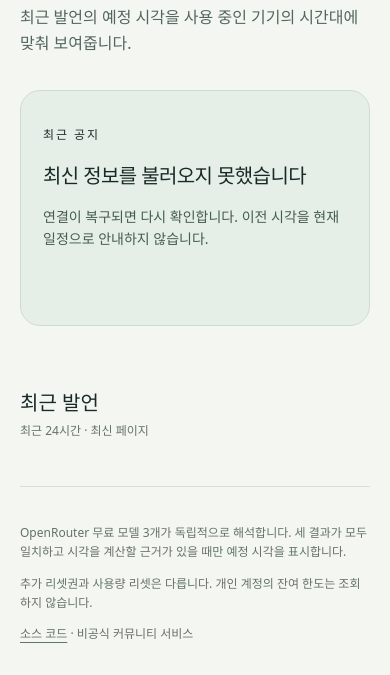
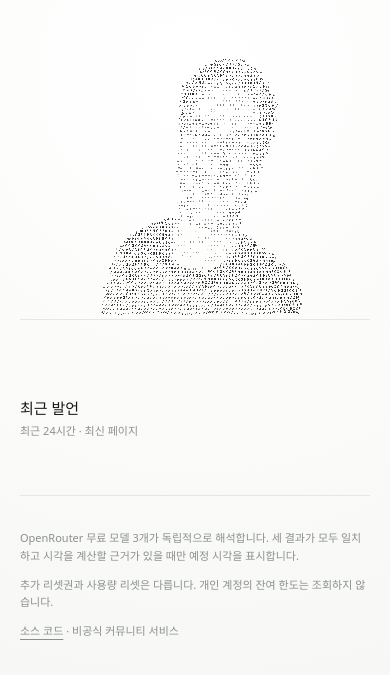
Before and after one commit to kuil09/tibo-timer, a website with bundled scripts: page public/index.html in a window 390 px wide. Shown: the part 235-910 px from the top of the page. Built offline with nearby package versions, Linux system fonts and the light colour scheme; files whose address does not match are found by name.

Commit message:
Add animated WebGL ASCII portrait of Tibo (#9)
Implements #8 with a precomputed ASCII portrait, raw WebGL glyph rendering, subtle motion, reduced-motion support, fallback rendering, responsive styling, and Pages asset verification.

```diff
--- a/package.json
+++ b/package.json
@@ -5,7 +5,7 @@
   "type": "module",
   "engines": { "node": ">=22" },
   "scripts": {
-    "check": "node --check src/sync.mjs && node --check src/openrouter.mjs && node --check src/domain.mjs && node --check src/time.mjs && node --check src/build.mjs && node --check src/verify.mjs && node --check public/app.mjs && node --check public/view.mjs",
+    "check": "node --check src/sync.mjs && node --check src/openrouter.mjs && node --check src/domain.mjs && node --check src/time.mjs && node --check src/build.mjs && node --check src/verify.mjs && node --check public/app.mjs && node --check public/view.mjs && node --check public/tibo-ascii.mjs && node --check public/tibo-ascii-data.mjs",
     "test": "node --test tests/*.test.mjs",
     "sync": "node src/sync.mjs",
     "build": "node src/build.mjs"
--- a/public/app.mjs
+++ b/public/app.mjs
@@ -1,3 +1,4 @@
+import { initAsciiPortrait } from './tibo-ascii.mjs';
 import { localTime, headline, countdown } from './view.mjs';
 const $ = id => document.getElementById(id);
 const zone = Intl.DateTimeFormat().resolvedOptions().timeZone || 'UTC';
@@ -64,4 +65,5 @@ async function refresh() {
     $('hero-note').textContent = '연결이 복구되면 다시 확인합니다. 이전 시각을 현재 일정으로 안내하지 않습니다.';
   }
 }
+initAsciiPortrait($('tibo-ascii-canvas'), $('tibo-ascii-fallback'));
 refresh(); setInterval(refresh, 60000);
--- a/public/index.html
+++ b/public/index.html
@@ -11,19 +11,55 @@
 </head>
 <body>
   <main>
-    <header><a class="brand" href="./">TIBO TIMER</a><a href="https://x.com/thsottiaux" rel="noopener noreferrer" target="_blank">Tibo 원문 ↗</a></header>
-    <section class="intro"><p class="eyebrow">CODEX RESET NOTICE</p><h1>다음 리셋,<br>내 시간으로.</h1><p>최근 발언의 예정 시각을 사용 중인 기기의 시간대에 맞춰 보여줍니다.</p></section>
+    <header>
+      <a class="brand" href="./">TIBO</a>
+      <nav aria-label="외부 링크">
+        <a href="https://x.com/thsottiaux" rel="noopener noreferrer" target="_blank">원문 ↗</a>
+        <span aria-hidden="true"></span>
+        <a href="https://github.com/kuil09/tibo-timer" rel="noopener noreferrer" target="_blank">GitHub ↗</a>
+      </nav>
+    </header>
+
     <section class="hero" aria-labelledby="hero-title">
-      <p class="eyebrow" id="hero-label">최근 공지</p>
-      <h2 id="hero-title">공지 불러오는 중</h2>
+      <p class="eyebrow" id="hero-label">NEXT RESET</p>
+      <h1 id="hero-title">공지 불러오는 중</h1>
       <p class="time" id="reset-time"></p>
       <p id="countdown" class="countdown"></p>
-      <p id="hero-note">예정 시각은 실제 계정의 리셋을 보장하지 않습니다.</p>
+      <p id="hero-note" class="hero-note">예정 시각은 실제 계정의 리셋을 보장하지 않습니다.</p>
       <a id="hero-source" hidden target="_blank" rel="noopener noreferrer">근거 발언 보기 ↗</a>
     </section>
-    <section class="status" aria-label="서비스 상태"><p id="timezone"></p><p id="freshness"></p><p id="analysis"></p></section>
-    <section class="posts" aria-labelledby="posts-title"><div class="section-heading"><h2 id="posts-title">최근 발언</h2><span>최근 24시간 · 최신 페이지</span></div><div id="posts"></div></section>
-    <footer><p>OpenRouter 무료 모델 3개가 독립적으로 해석합니다. 세 결과가 모두 일치하고 시각을 계산할 근거가 있을 때만 예정 시각을 표시합니다.</p><p>추가 리셋권과 사용량 리셋은 다릅니다. 개인 계정의 잔여 한도는 조회하지 않습니다.</p><a href="https://github.com/kuil09/tibo-timer">소스 코드</a><span> · 비공식 커뮤니티 서비스</span></footer>
+
+    <section class="portrait" aria-hidden="true">
+      <div class="portrait-stage">
+        <canvas id="tibo-ascii-canvas"></canvas>
+        <pre id="tibo-ascii-fallback" hidden></pre>
+        <div class="portrait-meta">
+          <span class="portrait-dot"></span>
+          <span>LIVE ASCII PROFILE</span>
+          <small>WebGL · Tibo</small>
+        </div>
+      </div>
+    </section>
+
+    <section class="status" aria-label="서비스 상태">
+      <p id="timezone"></p>
+      <p id="freshness"></p>
+      <p id="analysis"></p>
+    </section>
+
+    <section class="posts" aria-labelledby="posts-title">
+      <div class="section-heading">
+        <h2 id="posts-title">최근 발언</h2>
+        <span>최근 24시간 · 최신 페이지</span>
+      </div>
+      <div id="posts"></div>
+    </section>
+
+    <footer>
+      <p>OpenRouter 무료 모델 3개가 독립적으로 해석합니다. 세 결과가 모두 일치하고 시각을 계산할 근거가 있을 때만 예정 시각을 표시합니다.</p>
+      <p>추가 리셋권과 사용량 리셋은 다릅니다. 개인 계정의 잔여 한도는 조회하지 않습니다.</p>
+      <a href="https://github.com/kuil09/tibo-timer">소스 코드</a><span> · 비공식 커뮤니티 서비스</span>
+    </footer>
   </main>
 </body>
 </html>
--- /dev/null
+++ b/public/tibo-ascii-data.mjs
@@ -0,0 +1,89 @@
+export const PORTRAIT_WIDTH = 84;
+export const PORTRAIT_HEIGHT = 84;
+export const GLYPHS = ' .:-=+*#%@';
+export const PORTRAIT_ROWS = Object.freeze([
+  "",
+  "",
+  "",
+  "",
+  "",
+  "",
+  "",
+  "",
+  "",
+  "",
+  "",
+  "",
+  "",
+  "",
+  "",
+  "                                               *#%%%%%%%%#*",
+  "                                             #%%@@@%%%%%@%%%*",
+  "                                           #%%@@%%%%@@@@@%%%@%#",
+  "                                           #%@@@@@@@@@%@%@@@@%#+",
+  "                                         #%%@@@@@@@@%%%%%%@@@%%*",
+  "                                        +#%@@@@%%%%%%%@%%%%@@@@@#",
+  "                                       #%@%@@%#***#*##%%%%@@@@@@%*",
+  "                                      #@@%%%#*+===++=+*##%%%%@%%@%*",
+  "                                      %@@%%#*+=------==+**#%%%%%%@#",
+  "                                     *@@@@%*+=-::::-----=++*#%%%%@@#",
+  "                                     #@@%%*==-::::::::---==+*#%%@@@%%",
+  "                                     %@%%#=--::::::::::::-==+#%%@@@@*",
+  "                                     %@%%*-:::::::::::::::--=*#%@@@@%",
+  "                                     %%%%+-::::::::::::::----+*#%%%@%",
+  "                                     @%%#=-::.....::::-------=*#%%%@%",
+  "                                     %%%+=:::......:::------==*#%@@@%",
+  "                                    +%%#++##***=:....::----===+#@@@@#",
+  "                                    +%%+*#*+*%%#+:....:::---==*#@@@%",
+  "                                    +%%=+---:-+**=:..:-:::---+*%@@@%",
+  "                                    -#*==++++++===:::-*#%*+=-+#%@@@%",
+  "                                    -#+==*#%%%*+=-::==*%%%%%#+#%@@@#",
+  "                                    :+==----+**+==-=++**+==#%##%@@%",
+  "                                    :==----:--=====+******+=*%#%@@%",
+  "                                    :=--::::::-===+*#++*%%%*+%#%@@#",
+  "                                    -=-:::::::--==+*#+--=*#%+##@@%",
+  "                                   -==-:..::::-===+#*+=---=++#*%%#",
+  "                                   :==-:...::-=+==+##+-:::--=*#%#",
+  "                                   :==-:..-=-===::=##+-:::-=+*#%*",
+  "                                   :-=-::=+--==-..=##+:..::=+##*",
+  "                                    ==-:++===+*+--+***-...:-*##+",
+  "                                    ==--+=+++++++*%%#+=:..:=*#*",
+  "                                    ==--=+*+===+=*###+=-..:=*#*",
+  "                                    ===-=-#*+=-==+****+=::-+##*",
+  "                                    ===---=+.:=-==++**+=::-+##=",
+  "                                     +=--:-**-.:-=+#%#=-::=*%*=",
+  "                                     +===::=*+--:-=*#=-:.-+##=+",
+  "                                     +===::--===+*#*=-:.:++#",
+  "                                    -+++=-::----=++=---:=+##",
+  "                                    -+*++-:::--====----=+*%",
+  "                                    -=**+--::::------==+*%#",
+  "                                    --+*+=--:.:::---=+**%%",
+  "                                    --=**=--:..:-===+##%%",
+  "                                    =:-=**=:::::-==+#%%%%",
+  "                                #%@%=:--=+*--:::-=+%%%%%#",
+  "                           #%@@@@@%+-::::-=++===+*#%#####",
+  "                        *%@@@@@@@@#--:::..:-=+***#****+*#",
+  "                      #%@@@@@@@@@@*-:.::.....:-==+++==+*#",
+  "                    +%@@@@@@@@@@@@+-:.::..  .::------=+*#@%",
+  "                   #%@@@@@@@@@@@@@+-:.::.....::..:::--=+#@@@%",
+  "                  #%@@@@@@@@@@@@@@+-:..::::::::....::-=*%@@@@#",
+  "                 *%@@@@@@@@@@@@@@@+-....::::.......::-=#@@@@@@#",
+  "                +%@@@%@@@@@@@@@@@@+-...............::-*%@@@@@@@%%",
+  "                %@@@%%@@@@%@@@@@@@+:..........  ...:-+%@@@@@@@@@@@%#",
+  "               *%%@@%@@@%%%@%@@@@@*:....... .......:+%@@@@@@@@@@@@@@%",
+  "               %%%%%@%@@@@%%@%%@@@%+. .... .......:*%@@@@@@@@@@@@@@@%",
+  "              +%%%%@%@@@@@@%%%%%@@@%+:      ....:=%%@@@@@@@@@@@@@@@@%%%*",
+  "              #%%%@@@@@@@%%%%%%%%@@%%%#=-::.::-+%%@@@@@@@@@@@@@@@@@@@@@@#",
+  "              %%%%%@@@@@%%%%%%%%%%@@@@@@%%%%%%@@@@@@@@@@@@@@@@@@@@@@@@@@@",
+  "             *%%%%@%@@@%%%%%%%%%%%%%@@@@@@@@@@%@%@@@@@@@@@@@@@@@@@@@@@@@@%",
+  "             %%%%%%@@@@%%%%%%%%%%%%%%%%%%%%%%@@@@@@@@@@@@@@@@@@@@@@@@@@@@@%",
+  "             %%%%%%%@@%%%%%%@%%%%%%%%%%%%%%%@@@@@@@@@@@@@%%@@@%@%%%@@@@@@@@%",
+  "            +%%%%%%%%@%@%%@@%%%%%%%%%%%%%%%%@@@%@%%%%%@@%%@@@%%@%%@@@@@@@@@@@",
+  "            %%%%%%%%%@@%@@@%%%%%%%%%%%%%@%@%%%%%%%%%%%%%%%@@@%%@%%%@@@@@@@@@@",
+  "            %%%%%%%@@@@%@@%%%%%%%%%%%%%%%%%%%%%%%%%%%%%%%%@@%%%@%%%@@@@@@@@@@",
+  "            %%%%%%@@%%%%%%%%%%%%%%%%%%%%%%%%%%%%%%%%%%%%%%@@%@%@%@%@@%@@@@@@@",
+  "            %%%%%%%%%%%%%%%%%%%%%%%%%%%%%%%%%%%%%%%%%%%%%%@%%%%%%%@%%%@@@@@@@",
+  "           =%%%%%%%%%%%%%%%%%%%%%%%%%%%%%%%%%%%%%%%%%%%%%%%%%%%%%%@%%%@@@@@@@",
+  "           *%%%%%%%%%%%%%%%%%%%%%%%%%%%%%%%%%%%%%%%%%%%%%%%%%%%%%%%%%%@@@@@@@",
+  "           %%%%%%%%%%%%%%%%%%%%%%%%%%%%%%%%%%%%%%%%%%%%%%%%%%%%%%%%%%%@@@@@@@"
+]);
--- /dev/null
+++ b/public/tibo-ascii.mjs
@@ -0,0 +1,298 @@
+import { GLYPHS, PORTRAIT_HEIGHT, PORTRAIT_ROWS, PORTRAIT_WIDTH } from './tibo-ascii-data.mjs';
+
+const vertexSource = `
+attribute vec2 a_position;
+attribute float a_glyph;
+attribute float a_seed;
+attribute float a_edge;
+uniform float u_time;
+uniform vec2 u_pointer;
+uniform float u_point_size;
+uniform float u_motion;
+varying float v_glyph;
+varying float v_alpha;
+
+void main() {
+  float t = u_time * 0.001;
+  float breath = sin(t * 0.42 + a_seed * 6.2831853);
+  float drift = sin(t * 0.31 + a_seed * 19.0);
+  vec2 position = a_position;
+  position += u_pointer * vec2(0.016, -0.012) * (0.35 + a_seed * 0.65) * u_motion;
+  position.x += drift * (0.0025 + a_edge * 0.0060) * u_motion;
+  position.y += breath * (0.0018 + a_edge * 0.0045) * u_motion;
+  gl_Position = vec4(position, 0.0, 1.0);
+  gl_PointSize = u_point_size * (1.0 + breath * 0.035 * u_motion);
+  v_glyph = a_glyph;
+  v_alpha = 0.42 + min(a_glyph / 9.0, 1.0) * 0.48;
+}
+`;
+
+const fragmentSource = `
+precision mediump float;
+uniform sampler2D u_atlas;
+varying float v_glyph;
+varying float v_alpha;
+
+void main() {
+  float glyph = floor(v_glyph + 0.5);
+  vec2 uv = vec2((glyph + gl_PointCoord.x) / 10.0, 1.0 - gl_PointCoord.y);
+  float alpha = texture2D(u_atlas, uv).a;
+  if (alpha < 0.08) discard;
+  gl_FragColor = vec4(0.055, 0.06, 0.06, alpha * v_alpha);
+}
+`;
+
+function compile(gl, type, source) {
+  const shader = gl.createShader(type);
+  gl.shaderSource(shader, source);
+  gl.compileShader(shader);
+  if (!gl.getShaderParameter(shader, gl.COMPILE_STATUS)) {
+    const message = gl.getShaderInfoLog(shader) || 'shader_compile_failed';
+    gl.deleteShader(shader);
+    throw new Error(message);
+  }
+  return shader;
+}
+
+function createProgram(gl) {
+  const program = gl.createProgram();
+  gl.attachShader(program, compile(gl, gl.VERTEX_SHADER, vertexSource));
+  gl.attachShader(program, compile(gl, gl.FRAGMENT_SHADER, fragmentSource));
+  gl.linkProgram(program);
+  if (!gl.getProgramParameter(program, gl.LINK_STATUS)) {
+    const message = gl.getProgramInfoLog(program) || 'program_link_failed';
+    gl.deleteProgram(program);
+    throw new Error(message);
+  }
+  return program;
+}
+
+function createAtlas(gl) {
+  const cell = 64;
+  const atlas = document.createElement('canvas');
+  atlas.width = cell * GLYPHS.length;
+  atlas.height = cell;
+  const context = atlas.getContext('2d', { alpha: true });
+  if (!context) throw new Error('glyph_atlas_unavailable');
+  context.clearRect(0, 0, atlas.width, atlas.height);
+  context.fillStyle = '#fff';
+  context.font = '600 46px ui-monospace, SFMono-Regular, Menlo, Monaco, Consolas, "Liberation Mono", monospace';
+  context.textAlign = 'center';
+  context.textBaseline = 'middle';
+  for (let index = 0; index < GLYPHS.length; index += 1) {
+    context.fillText(GLYPHS[index], index * cell + cell / 2, cell / 2 + 2);
+  }
+
+  const texture = gl.createTexture();
+  gl.bindTexture(gl.TEXTURE_2D, texture);
+  gl.pixelStorei(gl.UNPACK_PREMULTIPLY_ALPHA_WEBGL, false);
+  gl.texParameteri(gl.TEXTURE_2D, gl.TEXTURE_MIN_FILTER, gl.LINEAR);
+  gl.texParameteri(gl.TEXTURE_2D, gl.TEXTURE_MAG_FILTER, gl.LINEAR);
+  gl.texParameteri(gl.TEXTURE_2D, gl.TEXTURE_WRAP_S, gl.CLAMP_TO_EDGE);
+  gl.texParameteri(gl.TEXTURE_2D, gl.TEXTURE_WRAP_T, gl.CLAMP_TO_EDGE);
+  gl.texImage2D(gl.TEXTURE_2D, 0, gl.RGBA, gl.RGBA, gl.UNSIGNED_BYTE, atlas);
+  return texture;
+}
+
+function pointData() {
+  const points = [];
+  const present = (row, column) => {
+    const line = PORTRAIT_ROWS[row] || '';
+    return column >= 0 && column < line.length && GLYPHS.indexOf(line[column]) > 0;
+  };
+
+  for (let row = 0; row < PORTRAIT_HEIGHT; row += 1) {
+    const line = PORTRAIT_ROWS[row] || '';
+    for (let column = 0; column < PORTRAIT_WIDTH; column += 1) {
+      const glyph = GLYPHS.indexOf(line[column] || ' ');
+      if (glyph <= 0) continue;
+      const x = ((column / (PORTRAIT_WIDTH - 1)) * 2 - 1) * 0.72;
+      const y = (1 - (row / (PORTRAIT_HEIGHT - 1)) * 2) * 0.96;
+      const seed = ((row * 91 + column * 47) % 997) / 997;
+      const neighbors = [
+        present(row - 1, column),
+        present(row + 1, column),
+        present(row, column - 1),
+        present(row, column + 1)
+      ];
+      const edge = neighbors.every(Boolean) ? 0 : 1;
+      points.push(x, y, glyph, seed, edge);
+    }
+  }
+  return new Float32Array(points);
+}
+
+function fallbackText() {
+  return PORTRAIT_ROWS.map(row => row.padEnd(PORTRAIT_WIDTH, ' ')).join('\n');
+}
+
+function showFallback(canvas, fallback) {
+  canvas.hidden = true;
+  fallback.hidden = false;
+  fallback.textContent = fallbackText();
+}
+
+export function initAsciiPortrait(canvas, fallback) {
+  if (!canvas || !fallback) return () => {};
+  const reducedMotion = window.matchMedia('(prefers-reduced-motion: reduce)');
+  let gl;
+  try {
+    gl = canvas.getContext('webgl', {
+      alpha: true,
+      antialias: false,
+      depth: false,
+      stencil: false,
+      preserveDrawingBuffer: false,
+      powerPreference: 'low-power'
+    });
+  } catch {
+    gl = null;
+  }
+  if (!gl) {
+    showFallback(canvas, fallback);
+    return () => {};
+  }
+
+  let program;
+  try {
+    program = createProgram(gl);
+  } catch {
+    showFallback(canvas, fallback);
+    return () => {};
+  }
+
+  const data = pointData();
+  const stride = 5 * Float32Array.BYTES_PER_ELEMENT;
+  const buffer = gl.createBuffer();
+  gl.bindBuffer(gl.ARRAY_BUFFER, buffer);
+  gl.bufferData(gl.ARRAY_BUFFER, data, gl.STATIC_DRAW);
+  gl.useProgram(program);
+
+  const attributes = [
+    ['a_position', 2, 0],
+    ['a_glyph', 1, 2 * Float32Array.BYTES_PER_ELEMENT],
+    ['a_seed', 1, 3 * Float32Array.BYTES_PER_ELEMENT],
+    ['a_edge', 1, 4 * Float32Array.BYTES_PER_ELEMENT]
+  ];
+  for (const [name, size, offset] of attributes) {
+    const location = gl.getAttribLocation(program, name);
+    gl.enableVertexAttribArray(location);
+    gl.vertexAttribPointer(location, size, gl.FLOAT, false, stride, offset);
+  }
+
+  let atlas;
+  try {
+    atlas = createAtlas(gl);
+  } catch {
+    showFallback(canvas, fallback);
+    return () => {};
+  }
+  const timeLocation = gl.getUniformLocation(program, 'u_time');
+  const pointerLocation = gl.getUniformLocation(program, 'u_pointer');
+  const pointSizeLocation = gl.getUniformLocation(program, 'u_point_size');
+  const motionLocation = gl.getUniformLocation(program, 'u_motion');
+  gl.uniform1i(gl.getUniformLocation(program, 'u_atlas'), 0);
+  gl.activeTexture(gl.TEXTURE0);
+  gl.bindTexture(gl.TEXTURE_2D, atlas);
+
+  let frame = 0;
+  let visible = !document.hidden;
+  let pointerX = 0;
+  let pointerY = 0;
+  let targetX = 0;
+  let targetY = 0;
+
+  function resize() {
+    const rect = canvas.getBoundingClientRect();
+    const ratio = Math.min(window.devicePixelRatio || 1, 2);
+    const width = Math.max(1, Math.round(rect.width * ratio));
+    const height = Math.max(1, Math.round(rect.height * ratio));
+    if (canvas.width !== width || canvas.height !== height) {
+      canvas.width = width;
+      canvas.height = height;
+      gl.viewport(0, 0, width, height);
+    }
+    const pointSize = Math.max(2, Math.min(width * 0.72 / PORTRAIT_WIDTH, height * 0.96 / PORTRAIT_HEIGHT) * 1.42);
+    gl.uniform1f(pointSizeLocation, pointSize);
+  }
+
+  function draw(now = 0) {
+    frame = 0;
+    resize();
+    const motion = reducedMotion.matches ? 0 : 1;
+    pointerX += (targetX - pointerX) * 0.06;
+    pointerY += (targetY - pointerY) * 0.06;
+    gl.clearColor(0, 0, 0, 0);
+    gl.clear(gl.COLOR_BUFFER_BIT);
+    gl.uniform1f(timeLocation, now);
+    gl.uniform2f(pointerLocation, pointerX, pointerY);
+    gl.uniform1f(motionLocation, motion);
+    gl.drawArrays(gl.POINTS, 0, data.length / 5);
+    if (visible && !reducedMotion.matches) frame = requestAnimationFrame(draw);
+  }
+
+  function start() {
+    if (!visible || reducedMotion.matches || frame) return;
+    frame = requestAnimationFrame(draw);
+  }
+
+  function stop() {
+    if (!frame) return;
+    cancelAnimationFrame(frame);
+    frame = 0;
+  }
+
+  function onPointer(event) {
+    if (reducedMotion.matches) return;
+    const rect = canvas.getBoundingClientRect();
+    targetX = ((event.clientX - rect.left) / Math.max(rect.width, 1) - 0.5) * 2;
+    targetY = ((event.clientY - rect.top) / Math.max(rect.height, 1) - 0.5) * 2;
+  }
+
+  function resetPointer() {
+    targetX = 0;
+    targetY = 0;
+  }
+
+  function onVisibility() {
+    visible = !document.hidden;
+    if (visible) {
+      draw(performance.now());
+      start();
+    } else {
+      stop();
+    }
+  }
+
+  function onMotionChange() {
+    stop();
+    draw(performance.now());
+    start();
+  }
+
+  function onContextLost(event) {
+    event.preventDefault();
+    stop();
+    showFallback(canvas, fallback);
+  }
+
+  canvas.addEventListener('pointermove', onPointer, { passive: true });
+  canvas.addEventListener('pointerleave', resetPointer, { passive: true });
+  canvas.addEventListener('webglcontextlost', onContextLost, { passive: false });
+  document.addEventListener('visibilitychange', onVisibility);
+  reducedMotion.addEventListener?.('change', onMotionChange);
+  window.addEventListener('resize', resize, { passive: true });
+
+  draw(performance.now());
+  start();
+
+  return () => {
+    stop();
+    canvas.removeEventListener('pointermove', onPointer);
+    canvas.removeEventListener('pointerleave', resetPointer);
+    canvas.removeEventListener('webglcontextlost', onContextLost);
+    document.removeEventListener('visibilitychange', onVisibility);
+    reducedMotion.removeEventListener?.('change', onMotionChange);
+    window.removeEventListener('resize', resize);
+  };
+}
--- a/src/build.mjs
+++ b/src/build.mjs
@@ -4,7 +4,7 @@ const state = JSON.parse(await readFile('data/state.json', 'utf8'));
 if (state.schema_version !== 2) throw new Error('invalid_state');
 await rm('dist', { recursive: true, force: true });
 await mkdir('dist', { recursive: true });
-for (const name of ['index.html', 'style.css', 'app.mjs', 'view.mjs']) await cp(`public/${name}`, `dist/${name}`);
+for (const name of ['index.html', 'style.css', 'app.mjs', 'view.mjs', 'tibo-ascii.mjs', 'tibo-ascii-data.mjs']) await cp(`public/${name}`, `dist/${name}`);
 const version = process.env.GITHUB_SHA || 'development';
 await writeFile('dist/status.json', JSON.stringify(publicSnapshot(state, version), null, 2) + '\n');
 await writeFile('dist/version.json', JSON.stringify({ commit: version }) + '\n');
--- a/src/verify.mjs
+++ b/src/verify.mjs
@@ -3,13 +3,13 @@ import assert from 'node:assert/strict';
 const base = 'https://kuil09.github.io/tibo-timer/';
 for (let attempt = 0; attempt < 5; attempt++) {
   try {
-    for (const path of ['version.json', 'status.json', 'index.html', 'app.mjs', 'view.mjs', 'style.css']) {
+    for (const path of ['version.json', 'status.json', 'index.html', 'app.mjs', 'view.mjs', 'tibo-ascii.mjs', 'tibo-ascii-data.mjs', 'style.css']) {
       const expected = await readFile(`dist/${path}`, 'utf8');
       const response = await fetch(`${base}${path === 'index.html' ? '' : path}?verify=${process.env.GITHUB_RUN_ID}-${process.env.GITHUB_RUN_ATTEMPT}-${attempt}`, { signal: AbortSignal.timeout(20000), headers: { 'Cache-Control': 'no-cache' } });
       assert.equal(response.status, 200, `${path}: HTTP response`);
       assert.equal(await response.text(), expected, `${path}: deployed content mismatch`);
     }
-    console.log('Verified deployed HTML, JavaScript, CSS, version and public status against this build.');
+    console.log('Verified deployed HTML, JavaScript, CSS, ASCII portrait, version and public status against this build.');
     break;
   } catch (error) {
     if (attempt === 4) throw error;
```
Also changed, not shown: public/style.css.
